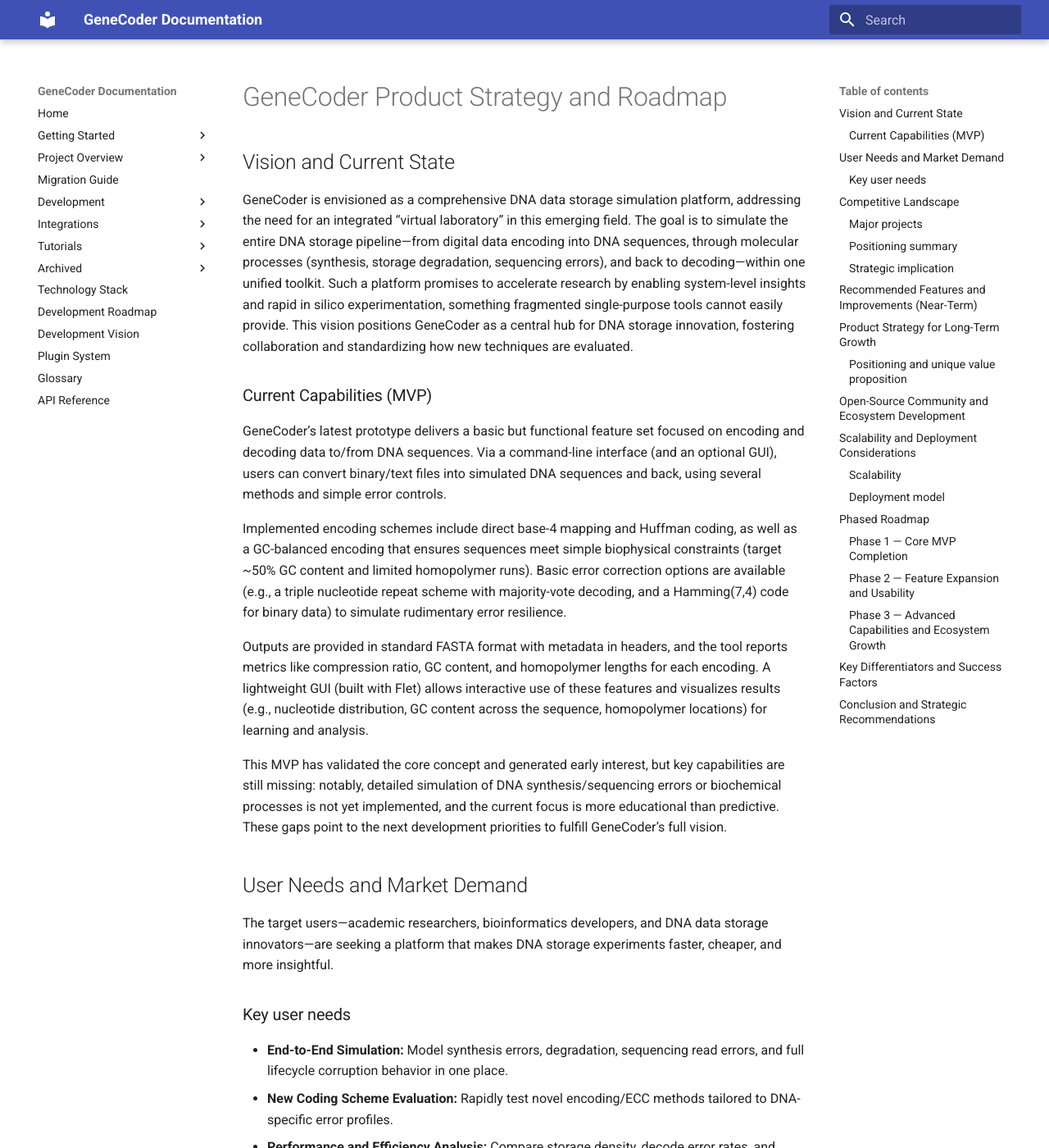
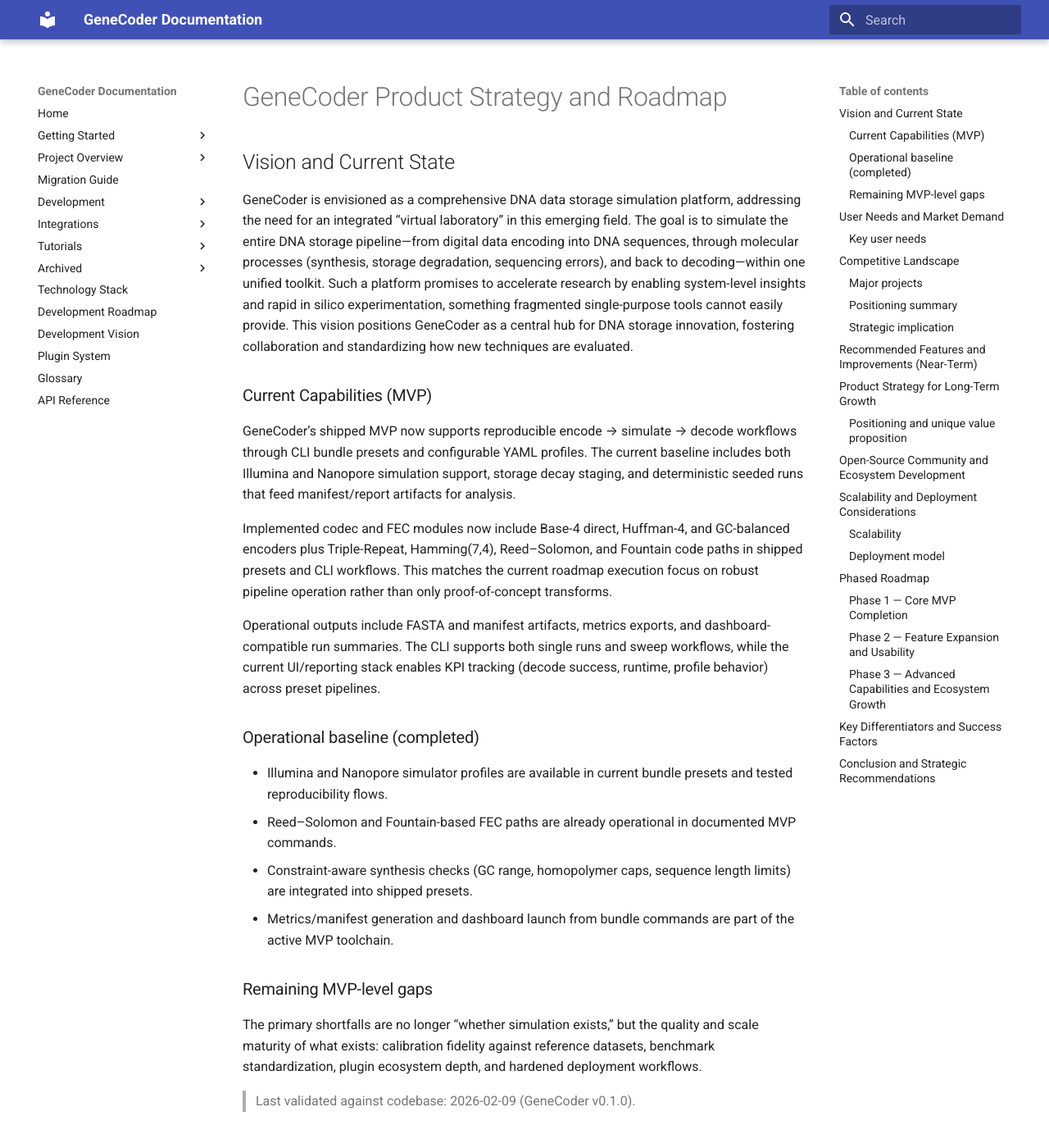
Before and after one commit to d0tTino/GeneCoder, an MkDocs documentation site: the page built from docs/product_strategy.md, in a window 1280 px wide and 1400 px high. Shown: the whole window at 82% size. Built offline with MkDocs 1.6.1 and Material for MkDocs 9.7.7, drawn with Linux system fonts in a browser that asks for light colours; some of the changed text lies outside the part shown.

Commit message:
docs: realign product strategy MVP status with shipped features

```diff
--- a/docs/product_strategy.md
+++ b/docs/product_strategy.md
@@ -6,13 +6,24 @@ GeneCoder is envisioned as a comprehensive DNA data storage simulation platform,
 
 ### Current Capabilities (MVP)
 
-GeneCoder’s latest prototype delivers a basic but functional feature set focused on encoding and decoding data to/from DNA sequences. Via a command-line interface (and an optional GUI), users can convert binary/text files into simulated DNA sequences and back, using several methods and simple error controls.
+GeneCoder’s shipped MVP now supports reproducible encode → simulate → decode workflows through CLI bundle presets and configurable YAML profiles. The current baseline includes both Illumina and Nanopore simulation support, storage decay staging, and deterministic seeded runs that feed manifest/report artifacts for analysis.
 
-Implemented encoding schemes include direct base-4 mapping and Huffman coding, as well as a GC-balanced encoding that ensures sequences meet simple biophysical constraints (target ~50% GC content and limited homopolymer runs). Basic error correction options are available (e.g., a triple nucleotide repeat scheme with majority-vote decoding, and a Hamming(7,4) code for binary data) to simulate rudimentary error resilience.
+Implemented codec and FEC modules now include Base-4 direct, Huffman-4, and GC-balanced encoders plus Triple-Repeat, Hamming(7,4), Reed–Solomon, and Fountain code paths in shipped presets and CLI workflows. This matches the current roadmap execution focus on robust pipeline operation rather than only proof-of-concept transforms.
 
-Outputs are provided in standard FASTA format with metadata in headers, and the tool reports metrics like compression ratio, GC content, and homopolymer lengths for each encoding. A lightweight GUI (built with Flet) allows interactive use of these features and visualizes results (e.g., nucleotide distribution, GC content across the sequence, homopolymer locations) for learning and analysis.
+Operational outputs include FASTA and manifest artifacts, metrics exports, and dashboard-compatible run summaries. The CLI supports both single runs and sweep workflows, while the current UI/reporting stack enables KPI tracking (decode success, runtime, profile behavior) across preset pipelines.
 
-This MVP has validated the core concept and generated early interest, but key capabilities are still missing: notably, detailed simulation of DNA synthesis/sequencing errors or biochemical processes is not yet implemented, and the current focus is more educational than predictive. These gaps point to the next development priorities to fulfill GeneCoder’s full vision.
+### Operational baseline (completed)
+
+- Illumina and Nanopore simulator profiles are available in current bundle presets and tested reproducibility flows.
+- Reed–Solomon and Fountain-based FEC paths are already operational in documented MVP commands.
+- Constraint-aware synthesis checks (GC range, homopolymer caps, sequence length limits) are integrated into shipped presets.
+- Metrics/manifest generation and dashboard launch from bundle commands are part of the active MVP toolchain.
+
+### Remaining MVP-level gaps
+
+The primary shortfalls are no longer “whether simulation exists,” but the quality and scale maturity of what exists: calibration fidelity against reference datasets, benchmark standardization, plugin ecosystem depth, and hardened deployment workflows.
+
+> Last validated against codebase: 2026-02-09 (GeneCoder v0.1.0).
 
 ## User Needs and Market Demand
 
@@ -55,29 +66,25 @@ No single tool currently combines realistic channel simulation, flexible coding
 
 ## Recommended Features and Improvements (Near-Term)
 
-1. **Realistic Error Channel Simulation**
-   - Add configurable synthesis/sequencing error injection.
-   - Start with one robust profile (e.g., Illumina), while designing extensibility for nanopore and future models.
+1. **Calibration and validation quality upgrades**
+   - Improve per-profile calibration against reference read distributions and error-rate envelopes.
+   - Expand deterministic validation suites to better capture chemistry/context drift and decode robustness.
 
-2. **Expanded Codec and ECC Library**
-   - Prioritize Reed–Solomon and Fountain/LT support.
-   - Add stronger ECC options over time (e.g., convolutional/LDPC), and broaden constrained encoders.
+2. **Benchmark dataset and KPI rigor**
+   - Standardize benchmark datasets/profiles for reproducibility and cross-run comparability.
+   - Tighten KPI evidence loops across throughput, BER, and decode-success thresholds used in roadmap governance.
 
-3. **Advanced Biophysical Constraints and Sequence Optimization**
-   - Support customizable rule sets (GC ranges, homopolymer limits, motif restrictions).
-   - Add validation and optional automated correction guidance.
+3. **Plugin ecosystem maturity**
+   - Increase third-party plugin quality/coverage for codec, FEC, simulator, and visualizer entry points.
+   - Strengthen contributor ergonomics (examples, packaging guidance, CI policy feedback) to improve sustainable cadence.
 
-4. **Data Visualization and Analysis Tools**
-   - Add richer error-distribution and comparative performance visualizations.
-   - Provide simulation dashboards and structured export (CSV/JSON).
+4. **Deployment and operations hardening**
+   - Harden local deployment defaults, environment reproducibility, and release validation checklists.
+   - Mature automation for secure plugin/registry handling and production-grade execution paths.
 
-5. **API and Scripting Support**
-   - Strengthen Python API for parameter sweeps and workflow integration.
-   - Improve logging/configuration ergonomics and developer documentation.
-
-6. **Modularity for Future Integration**
-   - Keep encoding/ECC/error models pluggable.
-   - Prepare clean integration seams for external simulators and AI decoders.
+5. **Comparative analysis UX depth**
+   - Expand dashboard/API comparison workflows for multi-run analysis without manual data shaping.
+   - Improve manifest/report consistency so KPI insights are easier to consume in release and research reviews.
 
 ## Product Strategy for Long-Term Growth
 
@@ -119,21 +126,21 @@ To grow adoption and velocity:
 
 ### Phase 1 — Core MVP Completion
 
-- Complete robust channel simulation for at least one key workflow.
-- Add foundational high-impact codecs/ECC.
-- Ensure CLI/batch workflows are reliable for encode-simulate-decode loops.
+- Maintain reproducible baseline operation for shipped Illumina/Nanopore presets.
+- Keep existing codec/FEC workflows stable (including Reed–Solomon and Fountain presets).
+- Sustain reliable CLI/batch encode-simulate-decode workflows with manifest/KPI capture.
 
 ### Phase 2 — Feature Expansion and Usability
 
-- Add additional error models and parameter controls.
-- Expand coding options and constraint tooling.
-- Improve visualization/reporting and stabilize API/documentation.
+- Expand calibrated profile coverage and improve profile-specific validation quality.
+- Strengthen benchmark datasets, comparative analysis tooling, and KPI dashboards.
+- Improve API/documentation ergonomics for reproducible sweeps and experiment sharing.
 
 ### Phase 3 — Advanced Capabilities and Ecosystem Growth
 
-- Integrate optional AI/ML-assisted components.
-- Add support for emerging storage paradigms.
-- Expand collaboration tooling and community-driven plugin ecosystem.
+- Grow policy-compliant plugin ecosystem velocity (codecs/FEC/simulators/visualizers).
+- Integrate optional AI/ML-assisted components where they improve benchmarked outcomes.
+- Advance deployment hardening for larger-scale and collaborative execution models.
 
 ## Key Differentiators and Success Factors
 
```
